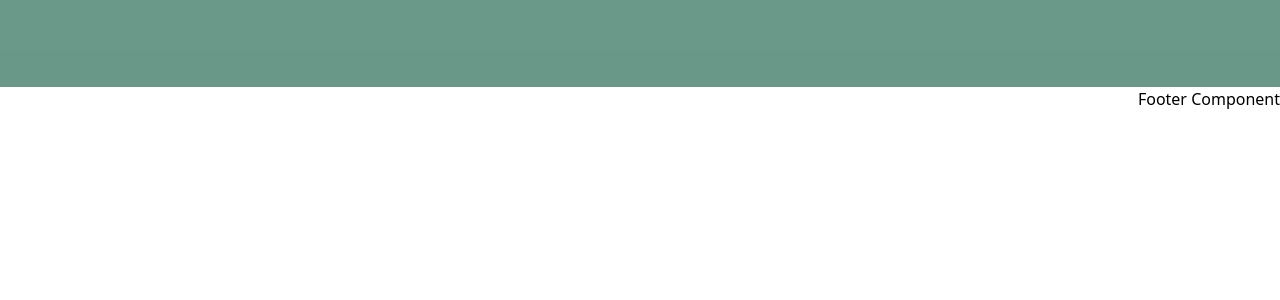
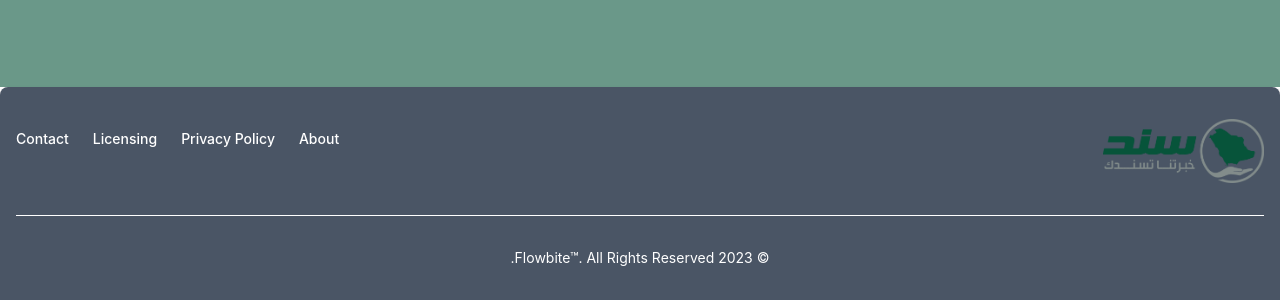
Before and after one commit to ahmedzayed4596/Sanadtest, a React (Vite) app: page / in a window 1280 px wide. Shown: the part 713-1013 px from the top of the page. Before the commit the page ends 824 px from the top, so only its background shows below. Built offline with nearby package versions, Linux system fonts and the light colour scheme.

Commit message:
update 1

```diff
--- a/package.json
+++ b/package.json
@@ -12,6 +12,7 @@
   },
   "dependencies": {
     "@fontsource/cairo": "^5.2.5",
+    "@tailwindcss/vite": "^4.1.8",
     "autoprefixer": "^10.4.21",
     "flowbite": "^3.1.2",
     "flowbite-react": "^0.11.8",
--- a/src/Component/Footer/Footer.jsx
+++ b/src/Component/Footer/Footer.jsx
@@ -1,9 +1,55 @@
-import React, { useState } from 'react'
-import style from './Footer.module.css'
+import React, { useState } from "react";
+import style from "./Footer.module.css";
+import logo1 from "../../assets/sanad logo.png";
 
 export default function Footer() {
-
-return <>
-    <h1>Footer Component</h1>
-</>
+  return (
+    <>
+      <footer className="bg-gray-600  shadow-sm  rounded-t-lg">
+        <div className="w-full max-w-screen-xl mx-auto p-4 md:py-8">
+          <div className="sm:flex sm:items-center sm:justify-between">
+            <a
+              href="https://flowbite.com/"
+              className="flex items-center mb-4 sm:mb-0 space-x-3 rtl:space-x-reverse"
+            >
+              <img src={logo1} className="h-16" alt="Flowbite Logo" />
+            </a>
+            <ul className="flex flex-wrap items-center mb-6 text-sm font-medium text-white">
+              <li>
+                <a href="#" className="hover:underline me-4 md:me-6 text-white">
+                  About
+                </a>
+              </li>
+              <li>
+                <a href="#" className="hover:underline me-4 md:me-6 text-white">
+                  Privacy Policy
+                </a>
+              </li>
+              <li>
+                <a href="#" className="hover:underline me-4 md:me-6 text-white">
+                  Licensing
+                </a>
+              </li>
+              <li>
+                <a href="#" className="hover:underline text-white">
+                  Contact
+                </a>
+              </li>
+            </ul>
+          </div>
+          <hr className="my-6 border-white sm:mx-auto dark:border-white lg:my-8" />
+          <span className="block text-sm  sm:text-center text-white">
+            © 2023{" "}
+            <a
+              href="https://flowbite.com/"
+              className="hover:underline text-white"
+            >
+              Flowbite™
+            </a>
+            . All Rights Reserved.
+          </span>
+        </div>
+      </footer>
+    </>
+  );
 }
--- a/src/Component/Home/Home.jsx
+++ b/src/Component/Home/Home.jsx
@@ -7,10 +7,10 @@
 export default function Home() {
   return (
     <>
-      <Nav />
+
       <div
         id="default-carousel"
-        className="relative w-full h-screen z-40"
+        className="relative w-full h-screen z-30 "
         data-carousel="slide"
       >
         <div className="relative overflow-hidden h-full">
--- a/src/index.css
+++ b/src/index.css
@@ -1,6 +1,2 @@
 @import "tailwindcss";
-@plugin "flowbite-react/plugin/tailwindcss";
-@source "../.flowbite-react/class-list.json";
-@import "flowbite/src/themes/default";
-@plugin "flowbite/plugin";
-@source "../node_modules/flowbite";
+@import "flowbite";
--- a/vite.config.js
+++ b/vite.config.js
@@ -1,9 +1,10 @@
 import { defineConfig } from 'vite'
 import react from '@vitejs/plugin-react'
-import flowbiteReact from "flowbite-react/plugin/vite";
+import flowbiteReact from "flowbite-react/plugin/vite"
+import tailwindcss from '@tailwindcss/vite';
 
 export default defineConfig({
-  plugins: [react(), flowbiteReact()],
+  plugins: [react(), flowbiteReact(), tailwindcss()],
   server: {
     host: true,
     port: 5173,
```
Also changed, not shown: src/main.jsx (+9 -11 lines), src/assets/sanad logo.png (added), 1 other file (tests, documents, lock files or other folders).
